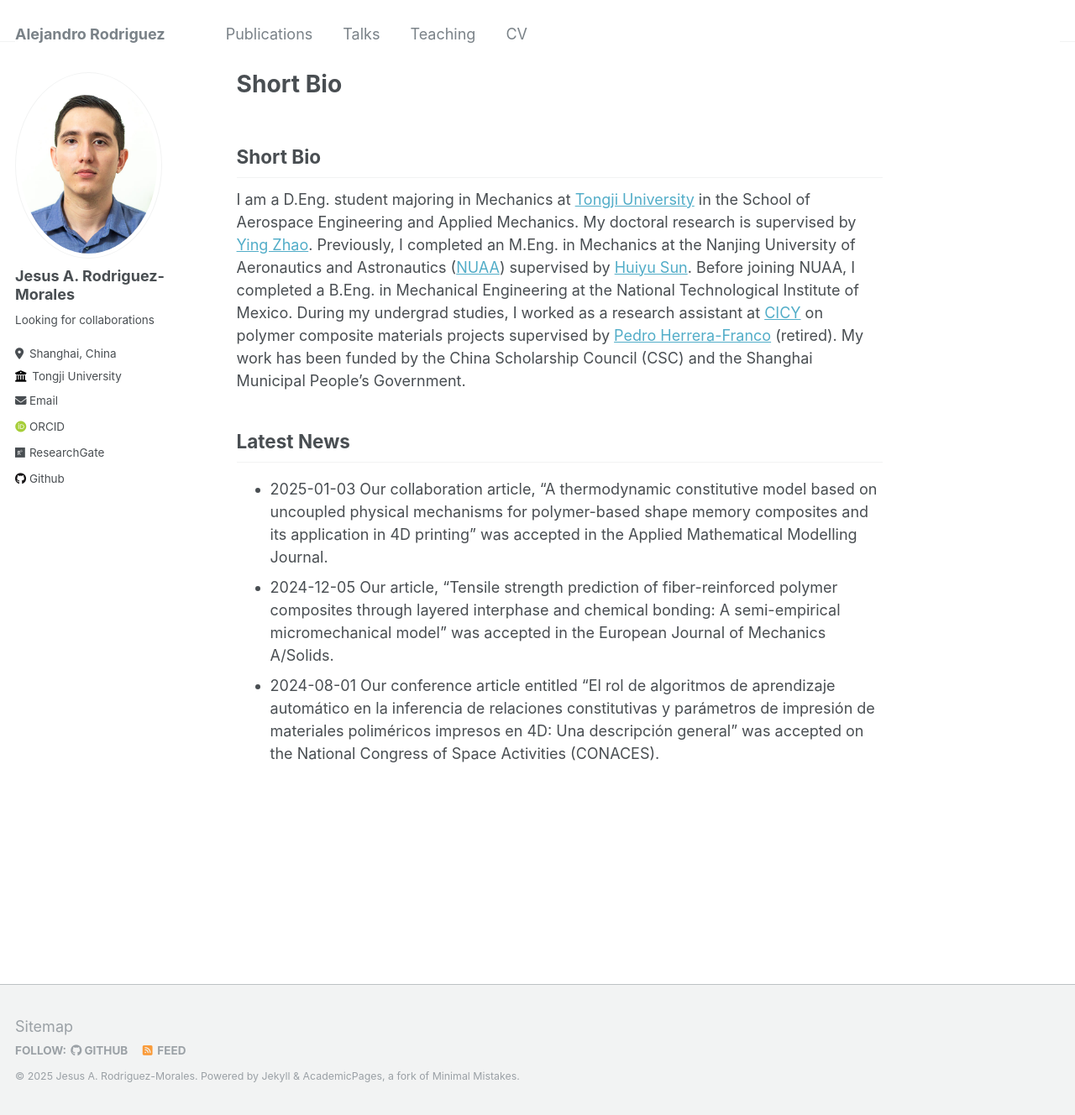
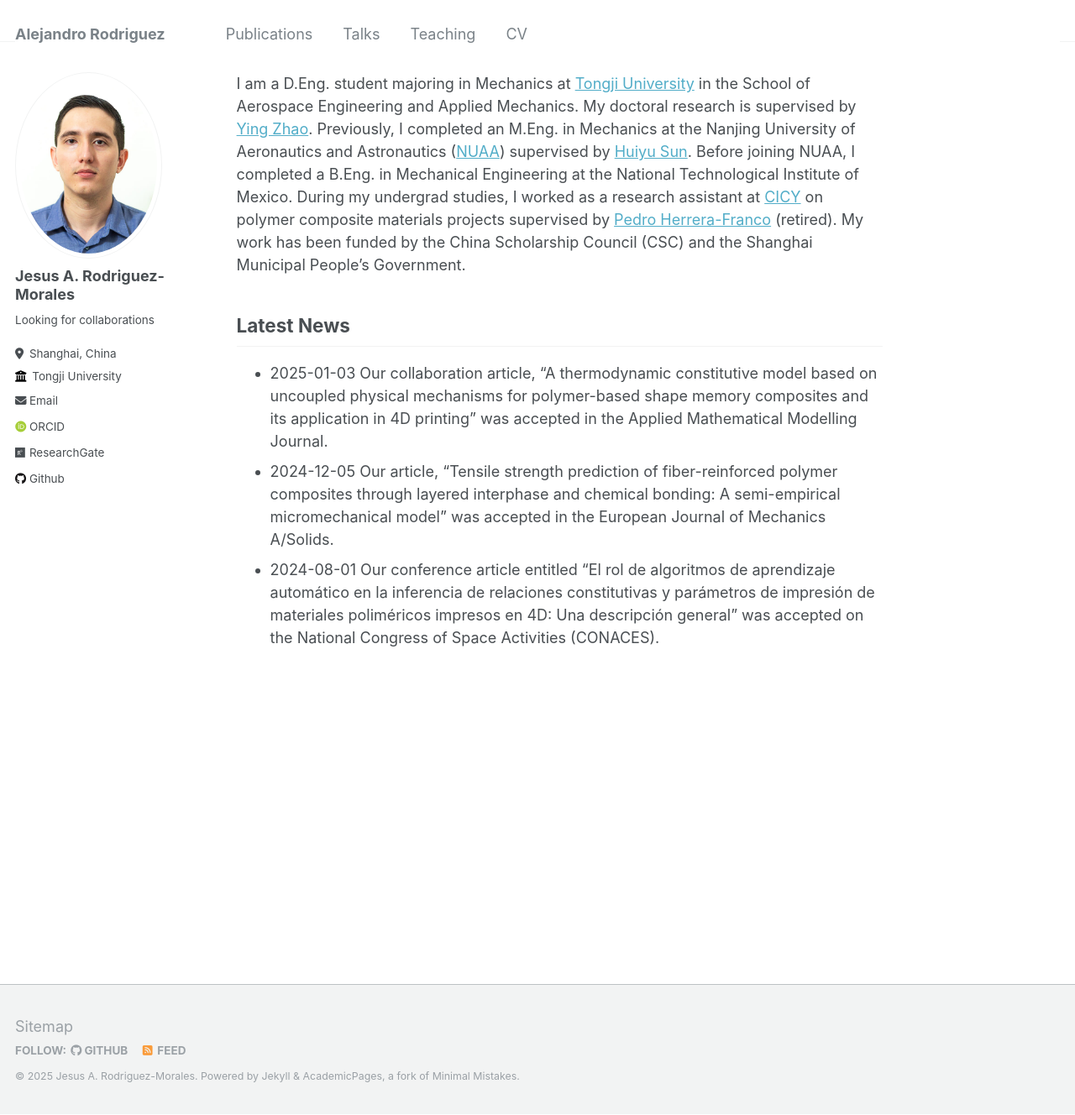
Before and after one commit to alex-rodriguez-m/alex-rodriguez-m.github.io, a Jekyll site: the page built from _pages/about.md, in a window 1280 px wide and 1328 px high. Shown: the whole window at 84% size. Built offline with Jekyll 4.4.1, drawn with Linux system fonts in a browser that asks for light colours; some web fonts are replaced; our own code applies the rules of GitHub Pages for plain Markdown files.

Commit message:
Update about.md

```diff
--- a/_pages/about.md
+++ b/_pages/about.md
@@ -7,7 +7,6 @@ redirect_from:
   - /about.html
 ---
 
-## Short Bio
 I am a D.Eng. student majoring in Mechanics at [Tongji University](https://en.tongji.edu.cn/p/#/) in the School of Aerospace Engineering and Applied Mechanics. My doctoral research is supervised by [Ying Zhao](http://www.yingzhaotj.cn/). Previously, I completed an M.Eng. in Mechanics at the Nanjing University of Aeronautics and Astronautics ([NUAA](http://nuaa.edu.cn/)) supervised by [Huiyu Sun](http://faculty.nuaa.edu.cn/shy/en/index/18666/list/index.htm). Before joining NUAA, I completed a B.Eng. in Mechanical Engineering at the National Technological Institute of Mexico. During my undergrad studies, I worked as a research assistant at [CICY](https://www.cicy.mx/english) on polymer composite materials projects supervised by [Pedro Herrera-Franco](https://www.researchgate.net/profile/Pedro-Herrera-Franco) (retired). My work has been funded by the China Scholarship Council (CSC) and the Shanghai Municipal People's Government.
 
 
```
